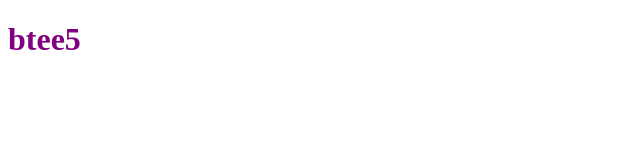
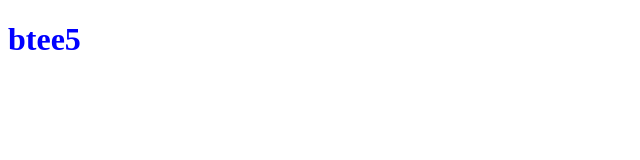
Before and after one commit to salmashebl/salmashebl, a plain HTML site: page index.html in a window 1280 px wide. Shown: the whole page, without its empty margins (0-640 px from the left). Drawn offline with Linux system fonts and the light colour scheme.

Commit message:
change the color from purple to blue
change the color from purple to blue

```diff
--- a/css/style.css
+++ b/css/style.css
@@ -1,4 +1,2 @@
 h1 {
-	color:purple;
-
-}
+	color:blue;
```
